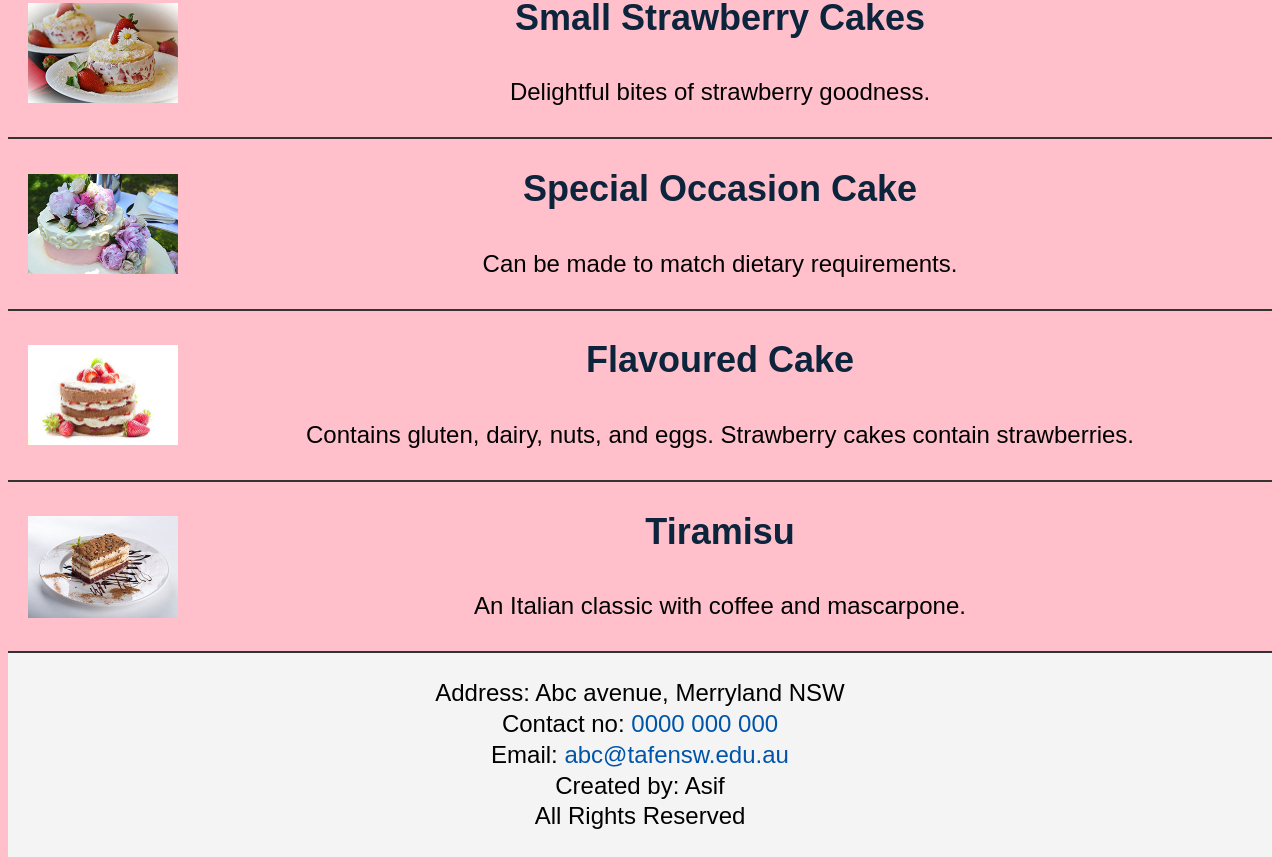
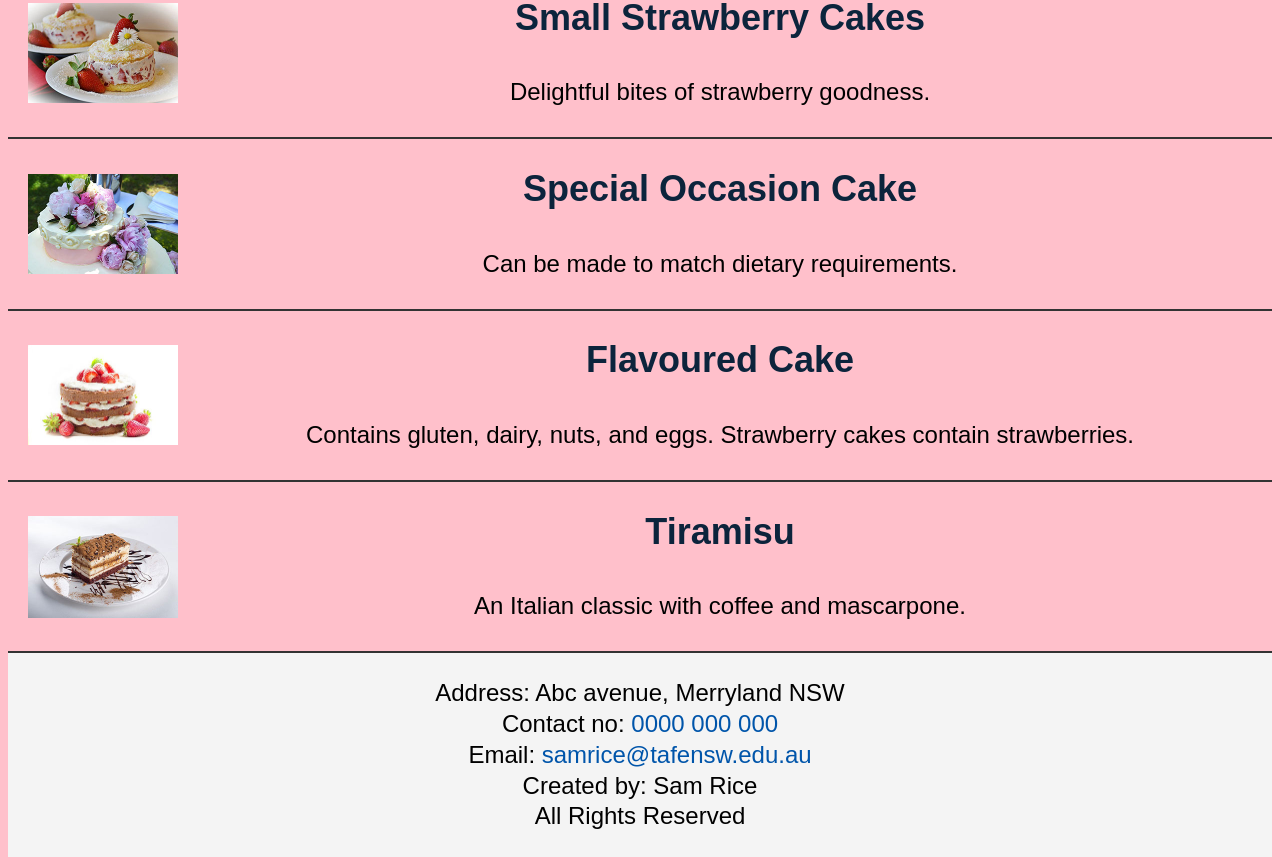
Before and after one commit to masifazmat/special-cakes-web-project, a plain HTML site: page cake.html in a window 1280 px wide. Shown: the part 2613-3478 px from the top of the page. Drawn offline with Linux system fonts and the light colour scheme.

Commit message:
Add files via upload

```diff
--- a/cake.html
+++ b/cake.html
@@ -229,8 +229,8 @@
         <div class="footer-content">
             <p>Address: Abc avenue, Merryland NSW</p>
             <p>Contact no: <a href="tel:0000000000">0000 000 000</a></p>
-            <p>Email: <a href="mailto:abc@tafensw.edu.au">abc@tafensw.edu.au</a></p>
-            <p>Created by: Asif</p>
+            <p>Email: <a href="mailto:samrice@tafensw.edu.au">samrice@tafensw.edu.au</a></p>
+            <p>Created by: Sam Rice</p>
             <p>All Rights Reserved</p>
         </div>
     </footer>
```
Also changed, not shown: about.html (+2 -2 lines), contact.html (+2 -2 lines), index.html (+1 -1 lines).
